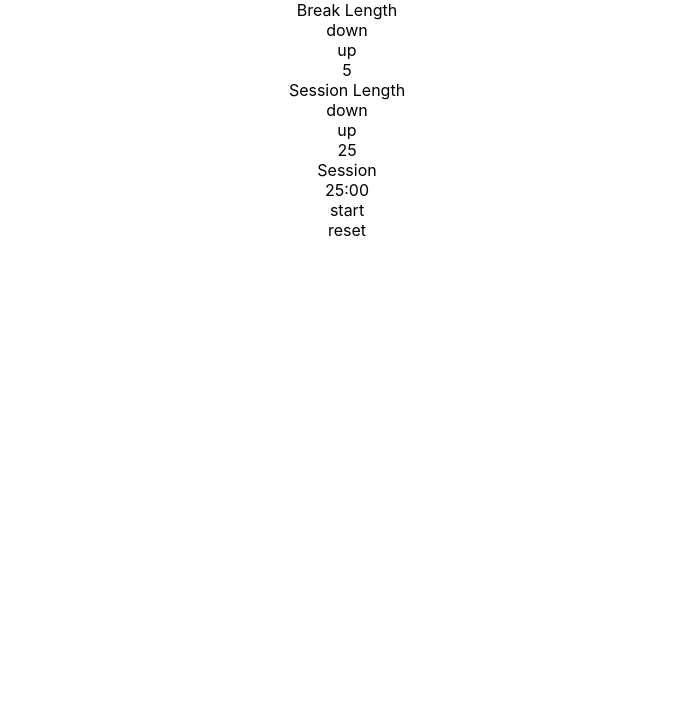
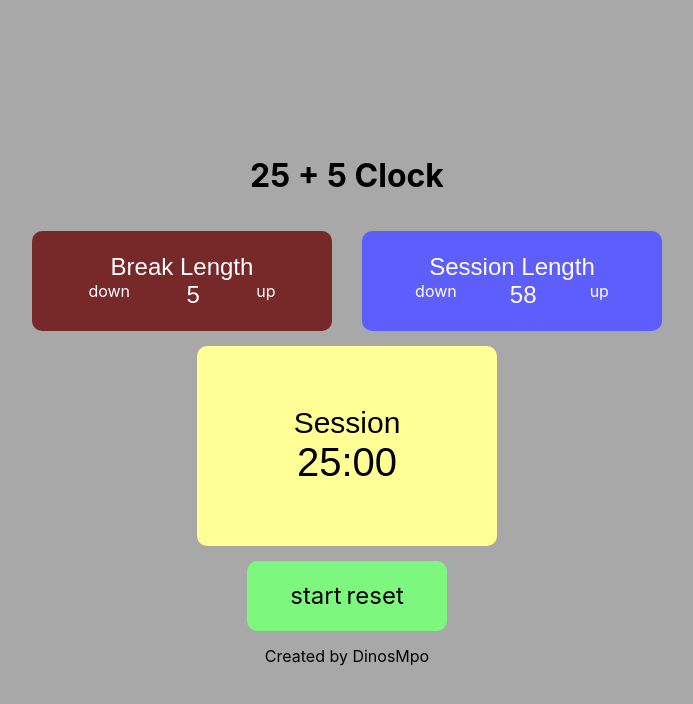
Before and after one commit to DinosMpo/freecodecamp-25-plus-5-clock, a React (Create React App) app: page / in a window 1280 px wide. Shown: the top 704 px of the page, without its empty margins (293-986 px from the left). Built offline with nearby package versions, Linux system fonts and the light colour scheme.

Commit message:
some steps and fixes

```diff
--- a/public/index.html
+++ b/public/index.html
@@ -1,14 +1,12 @@
 <!DOCTYPE html>
 <html lang="en">
+
 <head>
   <meta charset="utf-8" />
   <link rel="icon" href="%PUBLIC_URL%/favicon.ico" />
   <meta name="viewport" content="width=device-width, initial-scale=1" />
   <meta name="theme-color" content="#000000" />
-    <meta
-      name="description"
-      content="Web site created using create-react-app"
-    />
+  <meta name="description" content="Web site created using create-react-app" />
   <!--
       manifest.json provides metadata used when your web app is installed on a
       user's mobile device or desktop. See https://developers.google.com/web/fundamentals/web-app-manifest/
@@ -25,6 +23,7 @@
     -->
   <title>25 + 5 Clock</title>
 </head>
+
 <body>
   <noscript>You need to enable JavaScript to run this app.</noscript>
   <div id="root"></div>
@@ -38,5 +37,7 @@
       To begin the development, run `npm start` or `yarn start`.
       To create a production bundle, use `npm run build` or `yarn build`.
     -->
+  <script src="https://cdn.freecodecamp.org/testable-projects-fcc/v1/bundle.js"></script>
 </body>
+
 </html>
--- a/src/App.css
+++ b/src/App.css
@@ -1,3 +1,20 @@
 .App {
-  text-align: center;
+  /* text-align: center; */
+  display: flex;
+  flex-direction: column;
+  justify-content: center;
+  align-items: center;
+  height: 100vh;
+  /* width: 100%; */
+  flex-wrap: wrap;
+  gap: 15px;
+  background-color: rgb(168, 168, 168);
 }
+
+#section-1 {
+  display: flex;
+  width: 100%;
+  /* border: 1px solid black; */
+  justify-content: center;
+  gap: 30px;
+}
--- a/src/App.js
+++ b/src/App.js
@@ -1,28 +1,33 @@
 import './App.css';
+import { useState } from 'react';
+import Break from './Break/Break';
+import Session from './Session/Session';
+import Time from './Time/Time';
+import Buttons from './Buttons/Buttons';
 
 function App() {
+  const [breakTime, setBreakTime] = useState(5);
+  const [sessionTime, setSessionTime] = useState(58);
+  const [time, setTime] = useState('25:00');
+  const [start, setStart] = useState(false);
+
+  const resetTimer = () => {
+    setBreakTime(5);
+    setSessionTime(25);
+    setTime('25:00');
+    setStart(false);
+  }
+
   return (
     <div className="App">
-      <div id="break-container">
-        <div id="break-label">Break Length</div>
-        <div id="break-decrement">down</div>
-        <div id="break-increment">up</div>
-        <div id="break-length">5</div>
+      <h1>25 + 5 Clock</h1>
+      <div id="section-1">
+        <Break breakTime={breakTime} setBreakTime={setBreakTime} />
+        <Session sessionTime={sessionTime} setSessionTime={setSessionTime} time={time} setTime={setTime} />
       </div>
-      <div id="session-container">
-        <div id="session-label">Session Length</div>
-        <div id="session-decrement">down</div>
-        <div id="session-increment">up</div>
-        <div id="session-length">25</div>
-      </div>
-      <div id="time-container">
-        <div id="timer-label">Session</div>
-        <div id="time-left">25:00</div>
-      </div>
-      <div id="buttons-container">
-        <div id="start_stop">start</div>
-        <div id="reset">reset</div>
-      </div>
+      <Time time={time} start={start} setStart={setStart} sessionTime={sessionTime}/>
+      <Buttons resetTimer={resetTimer} start={start} setStart={setStart}/>
+      <div>Created by <a>DinosMpo</a></div>
     </div>
   );
 }
--- /dev/null
+++ b/src/Break/Break.css
@@ -0,0 +1,30 @@
+#break-container {
+    /* border: 1px solid black; */
+    display: flex;
+    flex-direction: column;
+    align-items: center;
+    justify-content: center;
+    width: 100%;
+    max-width: 300px;
+    background-color: rgb(119, 41, 41);
+    color: white;
+    height: 100px;
+    border-radius: 10px;
+}
+
+#break-label, #break-length {
+    font-size: 24px;
+    font-family: 'Arial';
+}
+
+/* #break-length {
+    font-size: 24px;
+    font-family: 'Arial';
+} */
+
+#break-dec-inc-buttons {
+    display: flex;
+    width: 100%;
+    /* border: 1px solid black; */
+    justify-content: space-evenly;
+}
--- /dev/null
+++ b/src/Break/Break.js
@@ -0,0 +1,23 @@
+import React from 'react'
+import './Break.css';
+
+export default function Break({ breakTime, setBreakTime }) {
+    const breakOptions = (type) => {
+        if(type === 'dec') {
+            setBreakTime(prev => prev-1);
+        }else if(type === 'inc') {
+            setBreakTime(prev => prev + 1);
+        }
+    }
+
+    return (
+        <div id="break-container">
+            <div id="break-label">Break Length</div>
+            <div id="break-dec-inc-buttons">
+                <div id="break-decrement" onClick={() => breakOptions('dec')}>down</div>
+                <div id="break-length">{breakTime}</div>
+                <div id="break-increment" onClick={() => breakOptions('inc')}>up</div>
+            </div>
+        </div>
+    )
+}
--- /dev/null
+++ b/src/Buttons/Buttons.css
@@ -0,0 +1,19 @@
+#buttons-container {
+    background-color: rgb(126, 247, 126);
+    display: flex;
+    width: 100%;
+    max-width: 200px;
+    height: 70px;
+    justify-content: center;
+    align-items: center;
+    gap: 5px;
+    border-radius: 10px;
+}
+
+#start_stop {
+    font-size: 24px;
+}
+
+#reset {
+    font-size: 24px;
+}
--- /dev/null
+++ b/src/Buttons/Buttons.js
@@ -0,0 +1,11 @@
+import React from 'react'
+import './Buttons.css';
+
+export default function Buttons({resetTimer, start, setStart}) {
+    return (
+        <div id="buttons-container">
+            <div id="start_stop" onClick={() => setStart(prev => !prev)}>{!start ? 'start' : 'stop'}</div>
+            <div id="reset" onClick={() => resetTimer()}>reset</div>
+        </div>
+    )
+}
--- /dev/null
+++ b/src/Session/Session.css
@@ -0,0 +1,25 @@
+#session-container {
+    /* border: 1px solid black; */
+    display: flex;
+    flex-direction: column;
+    align-items: center;
+    justify-content: center;
+    background-color: rgb(94, 94, 252);
+    color: white;
+    width: 100%;
+    max-width: 300px;
+    border-radius: 10px;
+    height: 100px;
+}
+
+#session-label, #session-length {
+    font-size: 24px;
+    font-family: 'Arial';
+}
+
+#session-dec-inc-buttons {
+    display: flex;
+    width: 100%;
+    /* border: 1px solid black; */
+    justify-content: space-evenly;
+}
--- /dev/null
+++ b/src/Session/Session.js
@@ -0,0 +1,29 @@
+import React from 'react'
+import './Session.css';
+
+export default function Session({ sessionTime, setSessionTime, setTime }) {
+    const sessionsOptions = (type) => {
+        if(type === 'dec') {
+            if(sessionTime >0) {
+                setSessionTime(prev => prev-1);
+                setTime((sessionTime - 1) + ':00');
+            }
+        }else if(type === 'inc') {
+            if(sessionTime < 60) {
+                setSessionTime(prev => prev + 1);
+                setTime((sessionTime + 1) + ':00');
+            }
+        }
+    }
+
+    return (
+        <div id="session-container">
+            <div id="session-label">Session Length</div>
+            <div id="session-dec-inc-buttons">
+                <div id="session-decrement" onClick={() => sessionsOptions('dec')} >down</div>
+                <div id="session-length">{sessionTime}</div>
+                <div id="session-increment" onClick={() => sessionsOptions('inc')}>up</div>
+            </div>
+        </div>
+    )
+}
--- /dev/null
+++ b/src/Time/Time.css
@@ -0,0 +1,22 @@
+#time-container {
+    background-color: rgb(255, 255, 149);
+    width: 100%;
+    max-width: 300px;
+    display: flex;
+    justify-content: center;
+    align-items: center;
+    height: 200px;
+    flex-direction: column;
+    border-radius: 10px;
+}
+
+#timer-label {
+    font-size: 30px;
+    font-family: 'Arial';
+}
+
+#time-left {
+    font-size: 40px;
+    font-family: 'Arial';
+    /* color: white; */
+}
--- /dev/null
+++ b/src/Time/Time.js
@@ -0,0 +1,40 @@
+import { useState, useEffect } from 'react'
+import './Time.css';
+
+export default function Time({ time, start, setStart, sessionTime }) {
+    //time 25:00
+    const [counterTime, setCounterTime] = useState(Number((time[0] + time[1]) * 60 * 1000) + (Number(time[3] + time[4]) * 1000));
+
+    useEffect(() => {
+        if(start) {
+            const interval = setInterval(() => {
+                if(counterTime > 0) {
+                    setCounterTime(counterTime - 1000);
+                }else{
+                    setStart(false);
+                }
+            }, 1000);
+            return () => clearInterval(interval);
+        }
+    }, [start, counterTime]);
+
+    useEffect(() => {
+        let newCounterTime = time.length > 4 ? Number((time[0] + time[1]) * 60 * 1000) + (Number(time[3] + time[4]) * 1000) : Number((time[0]) * 60 * 1000) + (Number(time[2] + time[3]) * 1000);
+        setCounterTime(newCounterTime);
+    }, [sessionTime]);
+
+    const formatTime = () => {
+        let totalSeconds = parseInt(Math.floor(counterTime / 1000));
+        let totalMinutes = parseInt(Math.floor(totalSeconds / 60));
+        let seconds = parseInt(totalSeconds % 60);
+        // let minutes = parseInt(totalMinutes % 60);
+        return `${totalMinutes < 10 ? '0' + totalMinutes : totalMinutes}:${seconds < 10 ? '0' + seconds : seconds}`;
+    }
+
+    return (
+        <div id="time-container">
+            <div id="timer-label">Session</div>
+            <div id="time-left">{formatTime()}</div>
+        </div>
+    )
+}
--- a/src/index.js
+++ b/src/index.js
@@ -5,9 +5,9 @@ import App from './App';
 
 const root = ReactDOM.createRoot(document.getElementById('root'));
 root.render(
-  <React.StrictMode>
+  // <React.StrictMode>
+  // </React.StrictMode>
     <App />
-  </React.StrictMode>
 );
 
 // If you want to start measuring performance in your app, pass a function
```
Lines whose indentation alone changed are shown as unchanged.
